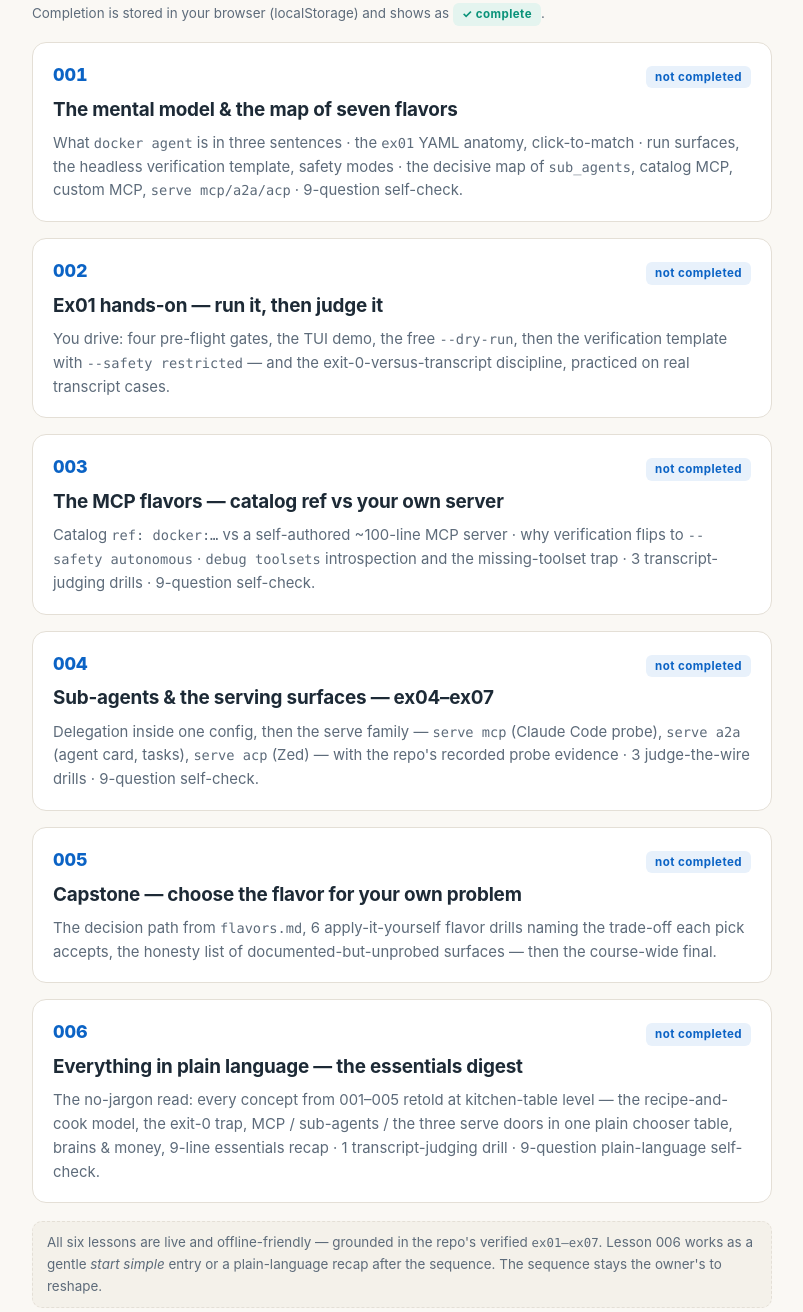
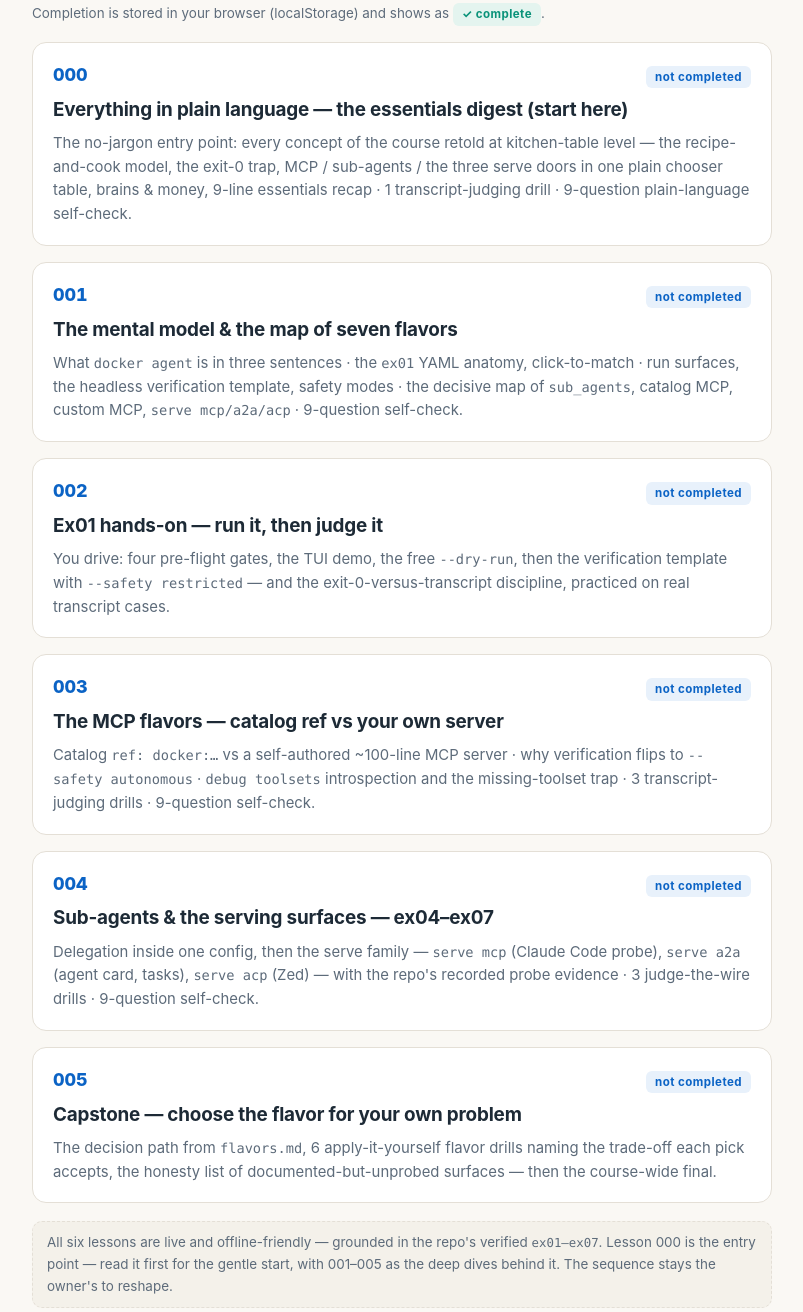
Before and after one commit to abdibr/docker-agent-exploration, a plain HTML site: page lessons/index.html in a window 1280 px wide. Shown: the part 212-1524 px from the top of the page, without its empty margins (238-1041 px from the left). Drawn offline with Linux system fonts and the light colour scheme.

Commit message:
14: teaching track - renumber the essentials digest 006 -> 000 as the course entry point (index card first, storage keys st-0000, footer flipped to Next: 001)

```diff
--- a/lessons/index.html
+++ b/lessons/index.html
@@ -35,6 +35,14 @@
 <p class="sub">Standalone, offline-friendly lessons — big picture first, then hands-on. Ground truth: this repo's
 verified examples (<code>ex01–ex07</code>) and the official Docker Agent docs, never model memory.</p>
 <p class="hint">Completion is stored in your browser (localStorage) and shows as <span class="pill done">✓ complete</span>.</p>
+
+<a class="lcard" href="0000-plain-language-essentials.html">
+  <div class="top"><span class="no">000</span><span class="pill now" id="st-0000">not completed</span></div>
+  <h2>Everything in plain language — the essentials digest (start here)</h2>
+  <p class="desc">The no-jargon entry point: every concept of the course retold at kitchen-table level — the
+  recipe-and-cook model, the exit-0 trap, MCP / sub-agents / the three serve doors in one plain chooser table,
+  brains &amp; money, 9-line essentials recap · 1 transcript-judging drill · 9-question plain-language self-check.</p>
+</a>
 
 <a class="lcard" href="0001-docker-agent-mental-model.html">
   <div class="top"><span class="no">001</span><span class="pill now" id="st-0001">not completed</span></div>
@@ -75,17 +83,9 @@ verified examples (<code>ex01–ex07</code>) and the official Docker Agent docs,
   each pick accepts, the honesty list of documented-but-unprobed surfaces — then the course-wide final.</p>
 </a>
 
-<a class="lcard" href="0006-plain-language-essentials.html">
-  <div class="top"><span class="no">006</span><span class="pill now" id="st-0006">not completed</span></div>
-  <h2>Everything in plain language — the essentials digest</h2>
-  <p class="desc">The no-jargon read: every concept from 001–005 retold at kitchen-table level — the recipe-and-cook
-  model, the exit-0 trap, MCP / sub-agents / the three serve doors in one plain chooser table, brains &amp; money,
-  9-line essentials recap · 1 transcript-judging drill · 9-question plain-language self-check.</p>
-</a>
-
 <p class="note">All six lessons are live and offline-friendly — grounded in the repo's verified
-<code>ex01–ex07</code>. Lesson 006 works as a gentle <em>start simple</em> entry or a plain-language recap after the
-sequence. The sequence stays the owner's to reshape.</p>
+<code>ex01–ex07</code>. Lesson 000 is the entry point — read it first for the gentle start, with 001–005 as the
+deep dives behind it. The sequence stays the owner's to reshape.</p>
 
 <footer>
   <p><b>Ground rules</b> · Ground truth = repo docs + official Docker docs · Local default
@@ -105,12 +105,12 @@ sequence. The sequence stays the owner's to reshape.</p>
     el.className = "pill " + (done ? "done" : "now");
     el.textContent = done ? "✓ complete" : undone;
   }
+  mark("st-0000", "lessons_complete_0000", "not completed");
   mark("st-0001", "lessons_complete_0001", "not completed");
   mark("st-0002", "lessons_complete_0002", "not completed");
   mark("st-0003", "lessons_complete_0003", "not completed");
   mark("st-0004", "lessons_complete_0004", "not completed");
   mark("st-0005", "lessons_complete_0005", "not completed");
-  mark("st-0006", "lessons_complete_0006", "not completed");
 })();
 </script>
 </body></html>
```
Also changed, not shown: lessons/0000-plain-language-essentials.html (renamed from lessons/0006-plain-language-essentials.html, +9 -9 lines), 2 other files.
